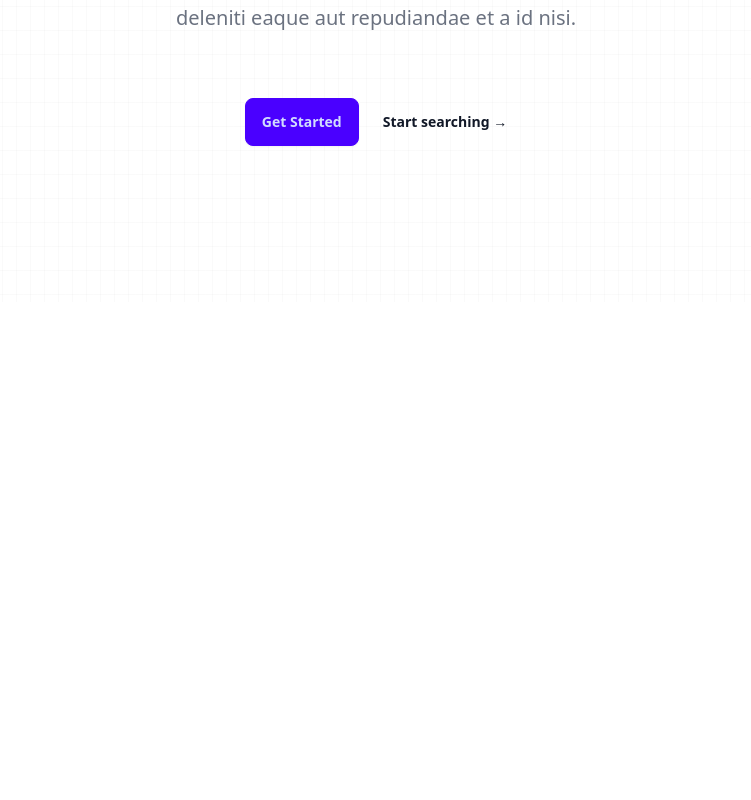
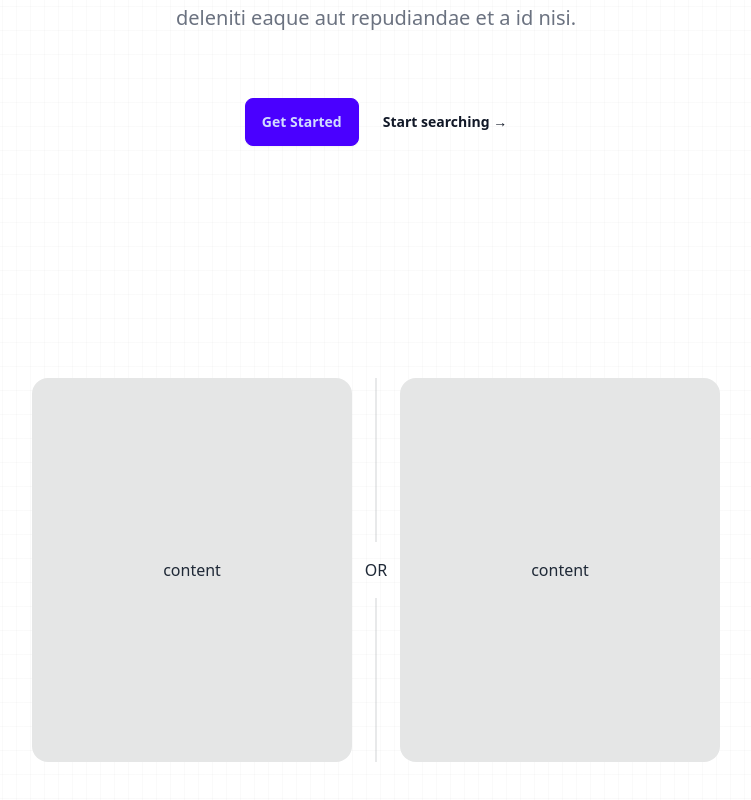
Before and after one commit to JoelJosy/recipe-app, a React (Vite) app: page / in a window 1280 px wide. Shown: the part 498-1298 px from the top of the page, without its empty margins (264-1015 px from the left). Before the commit the page ends 876 px from the top, so only its background shows below. Built offline with nearby package versions, Linux system fonts and the light colour scheme.

Commit message:
Add content cards in hero

```diff
--- a/src/App.jsx
+++ b/src/App.jsx
@@ -9,7 +9,8 @@ function App() {
   const [count, setCount] = useState(0)
 
   return (
-    <div class="absolute inset-0 -z-10 h-full w-full bg-white bg-[linear-gradient(to_right,#8080800a_1px,transparent_1px),linear-gradient(to_bottom,#8080800a_1px,transparent_1px)] bg-[size:14px_24px]"><div class="absolute left-0 right-0 top-0 -z-10 m-auto h-[310px] w-[310px] rounded-full bg-fuchsia-400 opacity-20 blur-[100px]"></div>
+    <div className="absolute inset-0 -z-10 h-max w-full bg-white bg-[linear-gradient(to_right,#8080800a_1px,transparent_1px),linear-gradient(to_bottom,#8080800a_1px,transparent_1px)] bg-[size:14px_24px]">
+            <div class="absolute left-0 right-0 top-0 -z-10 m-auto h-[310px] w-[310px] rounded-full bg-fuchsia-400 opacity-20 blur-[100px]"></div>
      <Home />
     </div>
   )
--- a/src/components/Hero.jsx
+++ b/src/components/Hero.jsx
@@ -20,8 +20,15 @@ export default function Hero() {
                     Start searching <span aria-hidden="true">→</span>
                 </a>
                 </div>
+              </div>
+            </div>
+        </div>
 
-              </div>
+        <div className="bg-transparent flex items-center justify-center">
+            <div className="bg-transparent flex w-5xl mb-48">
+              <div className="card bg-base-300 rounded-box grid h-96 w-80 flex-grow place-items-center">content</div>
+              <div className="divider divider-horizontal">OR</div>
+              <div className="card bg-base-300 rounded-box grid h-96 w-80 flex-grow place-items-center">content</div>
             </div>
         </div>
     </div>
```
